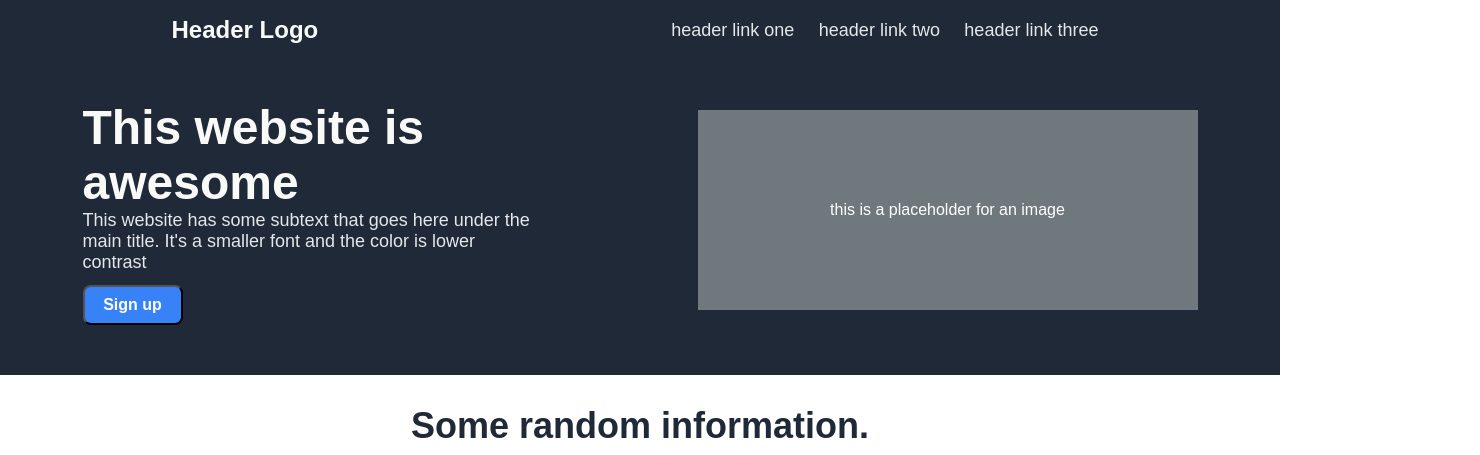
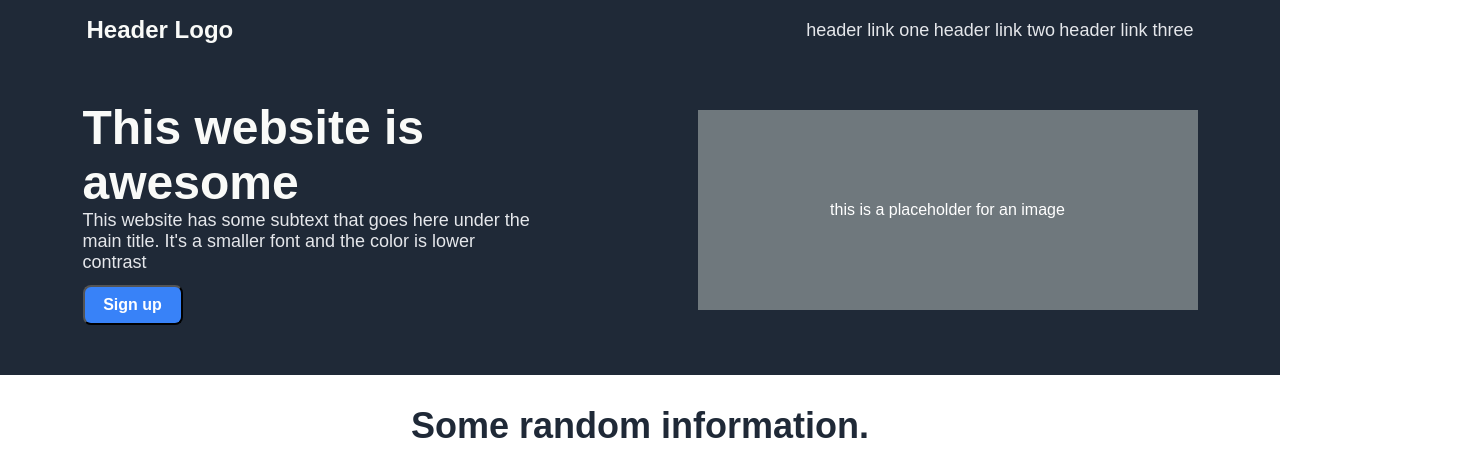
Before and after one commit to everett-moore/landing-page, a plain HTML site: page index.html in a window 1280 px wide. Shown: the top 455 px of the page, 1480 px wide, since content can reach past the window. Drawn offline with Linux system fonts and the light colour scheme.

Commit message:
Horizontally align header with section 1

```diff
--- a/styles.css
+++ b/styles.css
@@ -1,5 +1,5 @@
 * {
-  font-family: sans-serif, "Roboto";
+  font-family: sans-serif, "roboto";
 }
 
 body {
@@ -12,6 +12,8 @@ body {
   display: flex;
   justify-content: space-around;
   align-items: center;
+  margin-left: -200px;
+  margin-right: -200px;
 }
 
 .headertext {
@@ -21,7 +23,6 @@ body {
 
 a {
   text-decoration: none;
-  padding: 10px;
 }
 
 .section-1 {
```
